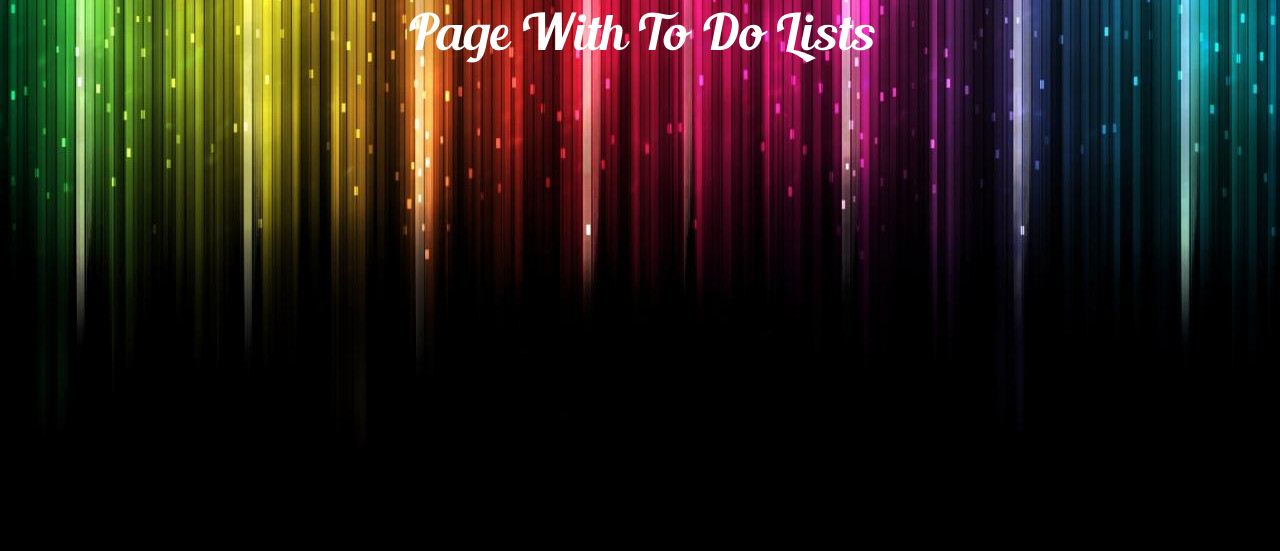
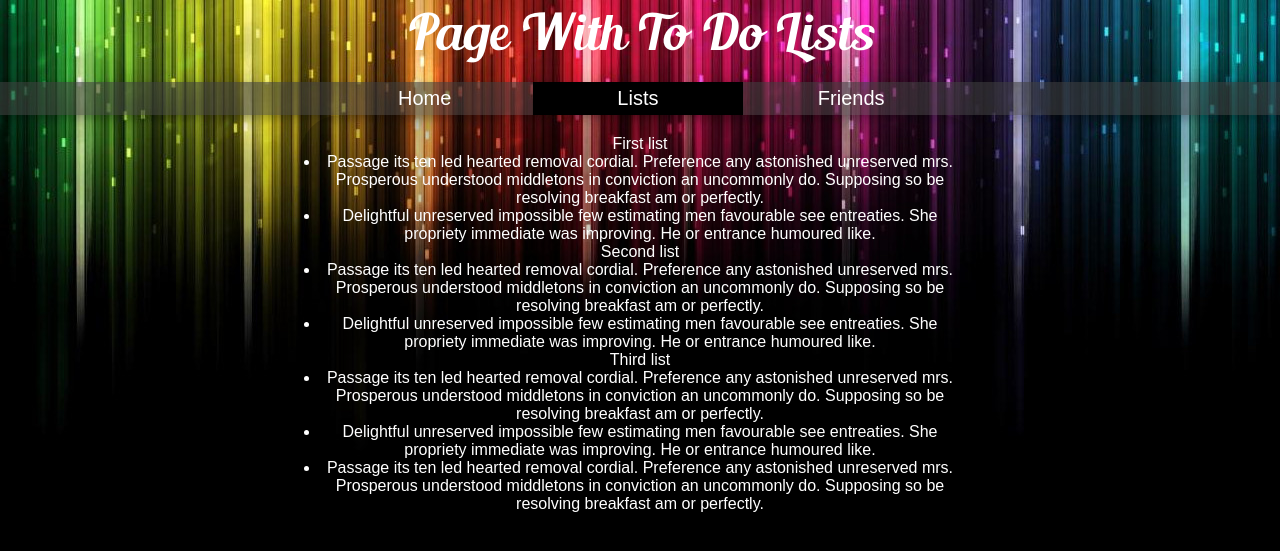
Before and after one commit to BossCodersHQ/Cs139, a PHP site: page /Lists.html in a window 1280 px wide. Shown: the top 551 px of the page. Run offline with PHP 8.4, Linux system fonts and the light colour scheme.

Commit message:
Standard updates

```diff
--- a/Lists.html
+++ b/Lists.html
@@ -10,6 +10,15 @@
 <div class="heading">
 <h1>Page With To Do Lists</h1>
 </div>
+
+<br>
+<ul class ="menubar">
+    <div class="menubox">
+    <li class="menubar"><a href="index.html">Home</a></li>
+    <li class="menubar" style="background:black"><a href="index.html">Lists</a></li>
+    <li class="menubar"><a href="Friends.html">Friends</a></li>
+    </div>
+</ul>
 
 <div class="content">
 <h2>First list</h2>
--- a/css/Animations.css
+++ b/css/Animations.css
@@ -1,6 +1,11 @@
 @keyframes fadeup {
     from {opacity:0;top:10em;}
     to {opacity:1;top:0em;}
+}
+
+@keyframes fadedown {
+    from {opacity:1;top:0em;}
+    to {opacity:0;top:10em;}
 }
 
 @keyframes fadeleft {
--- a/css/Todo.css
+++ b/css/Todo.css
@@ -1,6 +1,23 @@
-html, body {
-    margin:0;
-    padding:0;
+
+html, body, div, span, applet, object, iframe,
+h1, h2, h3, h4, h5, h6, p, blockquote, pre,
+a, abbr, acronym, address, big, cite, code,
+del, dfn, em, img, ins, kbd, q, s, samp,
+small, strike, strong, sub, sup, tt, var,
+b, u, i, center,
+dl, dt, dd, ol, ul, li,
+fieldset, form, label, legend,
+table, caption, tbody, tfoot, thead, tr, th, td,
+article, aside, canvas, details, embed,
+figure, figcaption, footer, header, hgroup,
+menu, nav, output, ruby, section, summary,
+time, mark, audio, video {
+	margin: 0;
+	padding: 0;
+	border: 0;
+	font-size: 100%;
+	font: inherit;
+	vertical-align: baseline;
 }
 
 @import url("Animations.css");
@@ -82,13 +99,17 @@ h1{
 
 }
 
-#frontpage, .content {
+#signin {
+    display:none;
+}
+#signup {
     display:none;
 }
 
 
 label {
     font-family:arial;
+    display:block;
 }
 
 .button {
@@ -114,6 +135,48 @@ label {
 }
 
 .button:hover {
-
     background-color:rgba(50, 50, 50, 0.8);
 }
+
+a {
+    text-decoration:none;
+    color:white;
+}
+a:visited {
+    text-decoration:none;
+}
+
+ul.menubar{
+    border-width:1px;
+    border-color:white;
+    list-style-type: none;
+    overflow: hidden;
+    background-color: rgba(60, 60, 60, 0.6);
+    box-shadow: 0 4px 8px 0 rgba(0, 0, 0, 0.2), 0 6px 20px 0 rgba(0, 0, 0, 0.19);
+
+    animation-name:fadeleft;
+    animation-duration:1s;
+    animation-timing-function: ease-out;
+}
+
+.menubox {
+    width:50%;
+    margin-left:auto;
+    margin-right:auto;
+/*     border:solid;border-color:white; */
+}
+li.menubar {
+    font-family: Arial;
+    font-size: 20px;
+    display: inline-block;
+    padding-top: 5px;
+    padding-bottom:5px;
+    width:32.7%;
+    text-align:center;
+    margin:0;
+    transition: background-color 0.5s;
+}
+
+li.menubar:hover {
+    background-color: rgba(20, 20, 20, 0.8);
+}
```
Also changed, not shown: index.html (+46 -6 lines), register.html (+9 -0 lines).
